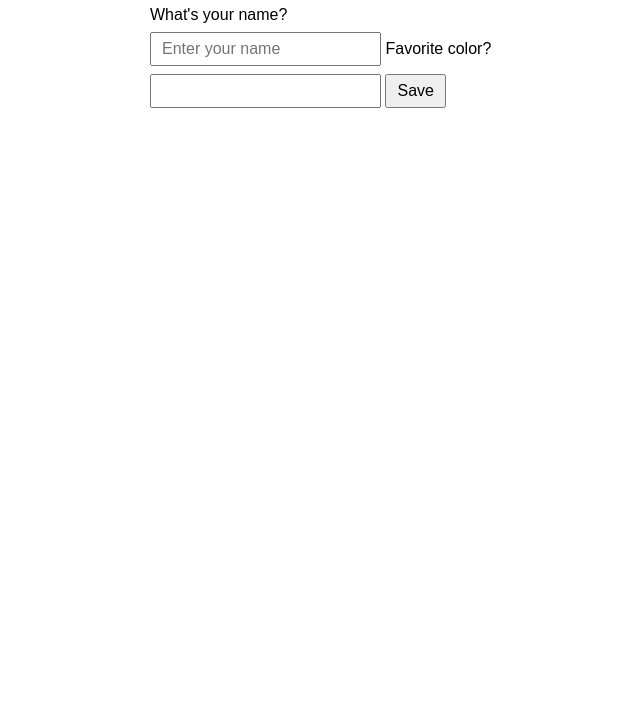
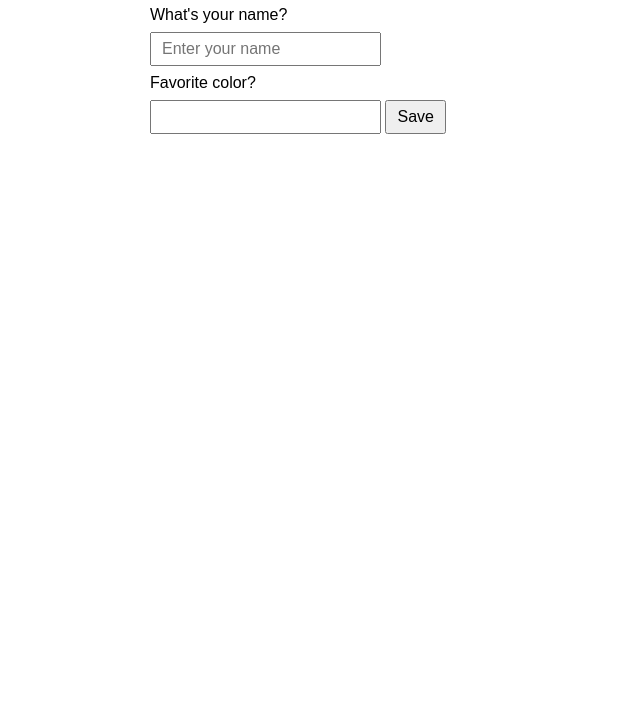
Before and after one commit to ejdalbva/HelloName, a plain HTML site: page index.html in a window 1280 px wide. Shown: the part 92-800 px from the top of the page, without its empty margins (290-930 px from the left). Drawn offline with Linux system fonts and the light colour scheme.

Commit message:
break before 2nd label, better spacing around text boxes

```diff
--- a/index.html
+++ b/index.html
@@ -13,7 +13,7 @@
   <!-- The input view: shown when no name is stored yet -->
   <div id="askView">
     <label for="nameInput">What's your name?</label><br>
-    <input type="text" id="nameInput" placeholder="Enter your name">
+    <input type="text" id="nameInput" placeholder="Enter your name"><br>
     <label for="colorInput">Favorite color?</label><br>
     <input type="text" id="colorInput" placeholder="">
     <button id="saveBtn">Save</button>
--- a/service-worker.js
+++ b/service-worker.js
@@ -5,7 +5,7 @@
 
 // A version-stamped cache name. Bump the version (v1 -> v2)
 // whenever you change cached files, so old caches get cleaned.
-const CACHE_NAME = "hello-name-v2";
+const CACHE_NAME = "hello-name-v3";
 
 // The files that make up the "app shell" — everything needed
 // to load and run offline. Paths are relative to this file's folder.
--- a/styles.css
+++ b/styles.css
@@ -8,6 +8,7 @@ input, button {
   font-size: 1rem;
   padding: 6px 10px;
   margin-top: 8px;
+  margin-bottom: 8px;
 }
 #greeting {
   font-size: 1.5rem;
```
